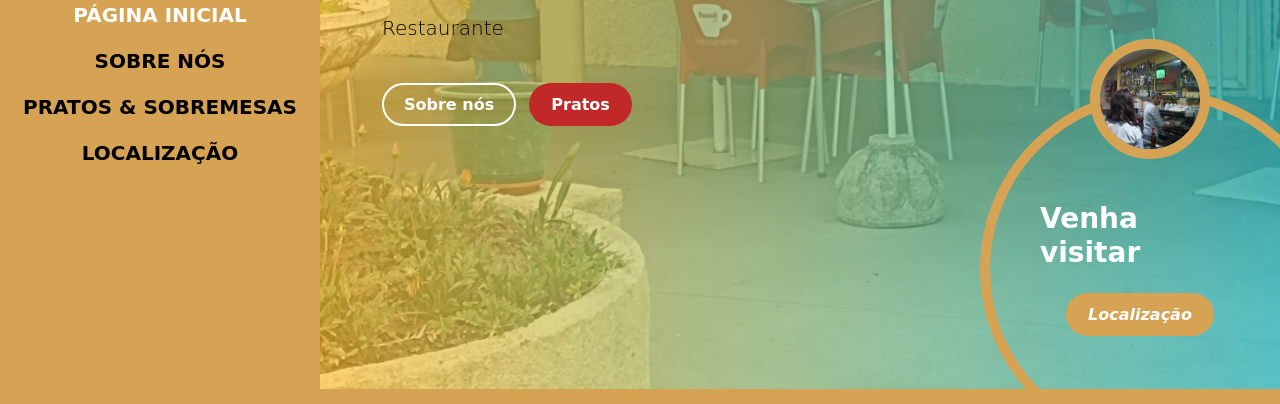
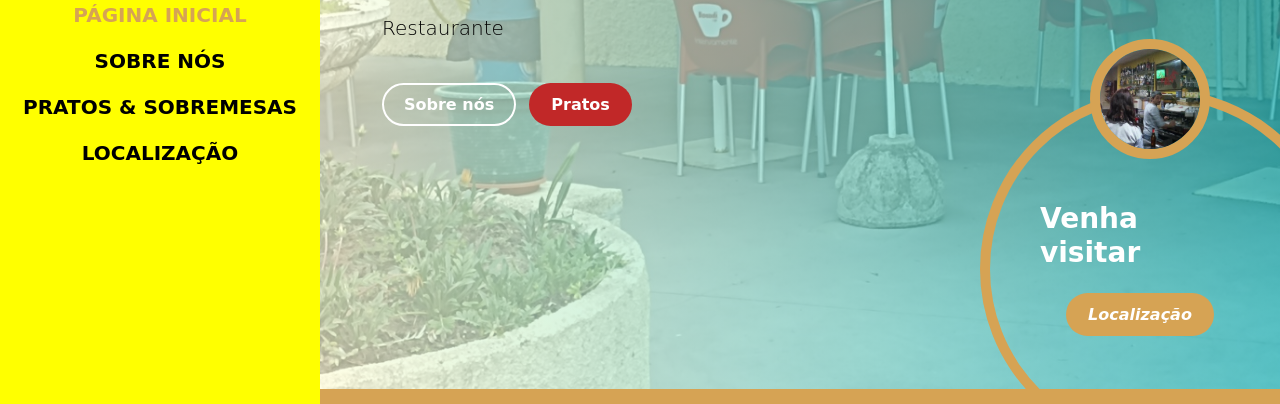
Before and after one commit to FranciscoJoseReis/portefolio-tsj09, a plain HTML site: page index.html in a window 1280 px wide. Shown: the part 396-800 px from the top of the page. Drawn offline with Linux system fonts and the light colour scheme; a web font is replaced by a local one.

Commit message:
troca css

```diff
--- a/css/templatemo-barber-shop.css
+++ b/css/templatemo-barber-shop.css
@@ -228,7 +228,7 @@ strong {
   NAVIGATION
 -----------------------------------------*/
 .sidebar {
-  background: var(--primary-color);
+  background: #ffff00;
   background-repeat: no-repeat;
   background-size: cover;
   background-position: center;
@@ -269,7 +269,7 @@ strong {
 
 #sidebarMenu .nav-link.active,
 #sidebarMenu .nav-link:hover {
-  color: var(--white-color);
+  color: #d6a354;
 }
 
 .navbar-toggler {
@@ -372,7 +372,7 @@ strong {
 
 .hero-section::after {
   content: "";
-  background: linear-gradient(90deg, #FDBB2D 0%, #22C1C3 100%);
+  background: linear-gradient(90deg, #ffffe0 0%, #22C1C3 100%);
   position: absolute;
   top: 0;
   right: 0;
```
